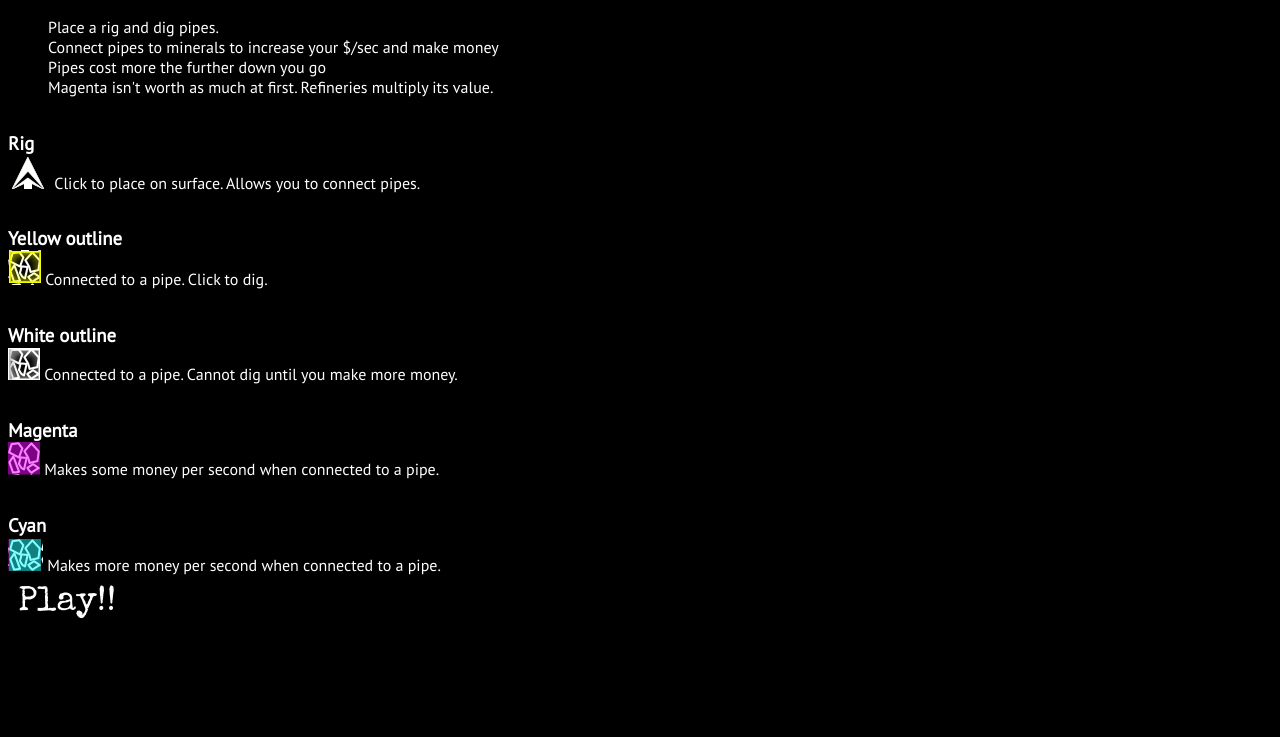
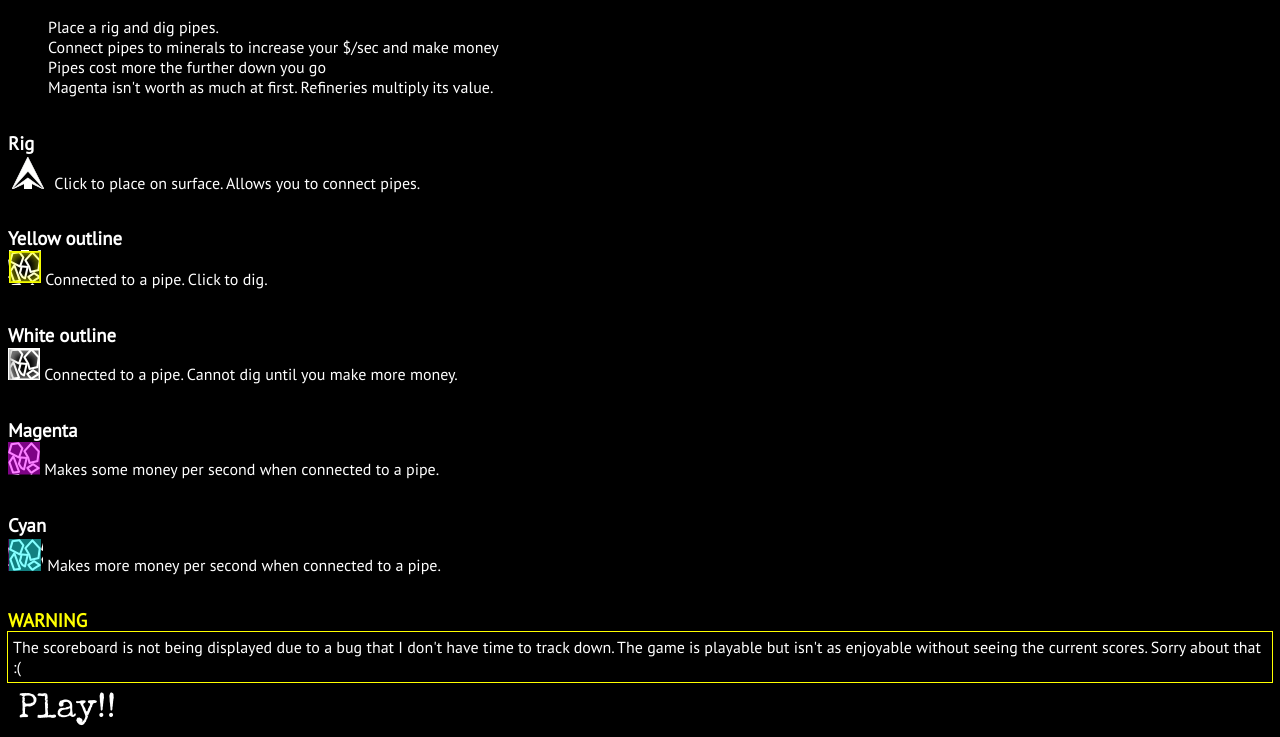
Before and after one commit to trflagg/SolidGround, a plain HTML site: page index.html in a window 1280 px wide. Shown: the part 174-911 px from the top of the page. Before the commit the page ends 804 px from the top, so only its background shows below. Drawn offline with nearby package versions, Linux system fonts and the light colour scheme.

Commit message:
Add bug warning to splash page

```diff
--- a/index.html
+++ b/index.html
@@ -42,6 +42,15 @@
             display: block;
             margin: 10px;
         }
+
+        .warning {
+            color: yellow;
+        }
+
+        .warning-box {
+            outline: 1px solid yellow;
+            padding: 5px;
+        }
         </style>
     </head>
     <body>
@@ -68,7 +77,10 @@
         <h3>Cyan</h3>
             <img src="img/cyan.png"/>
             <p>Makes more money per second when connected to a pipe.</p>
-
+            <h3 class="warning">WARNING</h3>
+        <div class="warning-box">
+            <p>The scoreboard is not being displayed due to a bug that I don't have time to track down. The game is playable but isn't as enjoyable without seeing the current scores. Sorry about that :(</p>
+        </div>
         <a href="game.html">Play!!</a>
     </body>
 </html>
```
